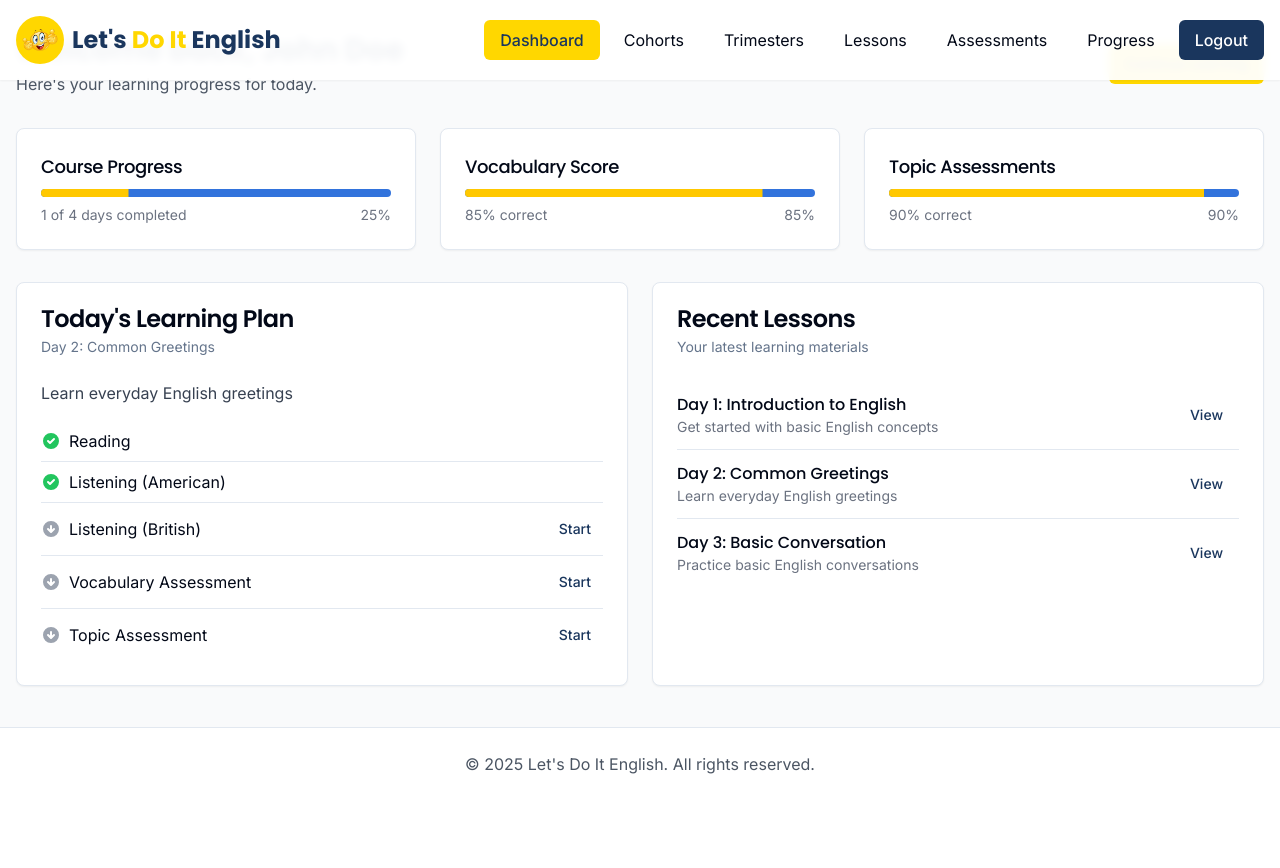
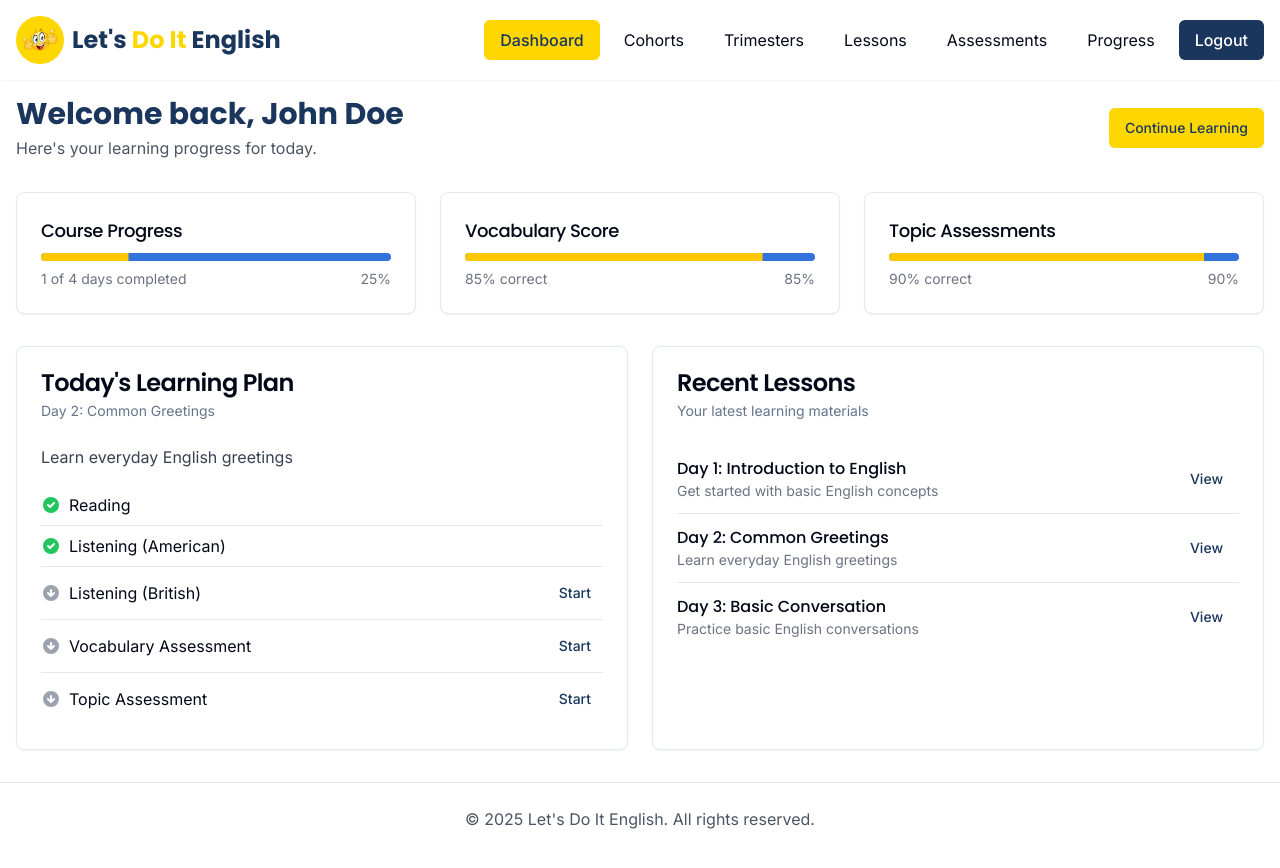
Before and after one commit to Bonheur45/learn-speak-english-now-79, a React (Vite) app: page /student/dashboard in a window 1280 px wide. Shown: the top 868 px of the page. Before the commit the page ends 800 px from the top, so only its background shows below. Built offline with nearby package versions, Linux system fonts and the light colour scheme.

Commit message:
Fix: Navigation bar not fixed
The navigation bar was not fixed at the top of the page as intended. This commit addresses the issue.

```diff
--- /dev/null
+++ b/src/components/Layout.tsx
@@ -0,0 +1,23 @@
+
+import React from 'react';
+import Navbar from './Navbar';
+import { UserRole } from '@/lib/types';
+
+interface LayoutProps {
+  children: React.ReactNode;
+  isLoggedIn: boolean;
+  userRole?: UserRole;
+}
+
+const Layout = ({ children, isLoggedIn, userRole }: LayoutProps) => {
+  return (
+    <div className="min-h-screen flex flex-col">
+      <Navbar isLoggedIn={isLoggedIn} userRole={userRole} />
+      <main className="flex-1 pt-24 pb-8">
+        {children}
+      </main>
+    </div>
+  );
+};
+
+export default Layout;
--- a/src/components/Navbar.tsx
+++ b/src/components/Navbar.tsx
@@ -22,7 +22,7 @@ const Navbar = ({ userRole, isLoggedIn }: NavbarProps) => {
   };
 
   return (
-    <header className="fixed top-0 left-0 w-full bg-white/95 backdrop-blur-sm shadow-sm z-50">
+    <header className="fixed top-0 left-0 w-full bg-white shadow-sm z-50">
       <div className="container mx-auto px-4 py-4">
         <div className="flex items-center justify-between">
           <Logo size="medium" />
--- a/src/pages/student/Cohorts.tsx
+++ b/src/pages/student/Cohorts.tsx
@@ -1,6 +1,6 @@
 
 import React from 'react';
-import Navbar from '@/components/Navbar';
+import Layout from '@/components/Layout';
 import { Card, CardContent, CardDescription, CardFooter, CardHeader, CardTitle } from '@/components/ui/card';
 import { Badge } from '@/components/ui/badge';
 import { Button } from '@/components/ui/button';
@@ -27,9 +27,8 @@ const Cohorts = () => {
   };
 
   return (
-    <>
-      <Navbar isLoggedIn={true} userRole="student" />
-      <main className="container mx-auto px-4 py-8">
+    <Layout isLoggedIn={true} userRole="student">
+      <div className="container mx-auto px-4">
         <h1 className="text-3xl font-bold mb-6">Cohorts</h1>
 
         <div className="mb-8">
@@ -133,8 +132,8 @@ const Cohorts = () => {
             ))}
           </div>
         </div>
-      </main>
-    </>
+      </div>
+    </Layout>
   );
 };
 
--- a/src/pages/student/Dashboard.tsx
+++ b/src/pages/student/Dashboard.tsx
@@ -1,7 +1,7 @@
 
 import React from 'react';
 import { Link } from 'react-router-dom';
-import Navbar from '@/components/Navbar';
+import Layout from '@/components/Layout';
 import ProgressCard from '@/components/student/ProgressCard';
 import { Card, CardContent, CardDescription, CardHeader, CardTitle } from '@/components/ui/card';
 import { Button } from '@/components/ui/button';
@@ -27,10 +27,8 @@ const StudentDashboard = () => {
   ];
 
   return (
-    <div className="min-h-screen flex flex-col bg-gray-50">
-      <Navbar isLoggedIn={true} userRole="student" />
-
-      <main className="flex-grow container mx-auto px-4 py-8">
+    <Layout isLoggedIn={true} userRole="student">
+      <div className="container mx-auto px-4">
         <div className="flex flex-col md:flex-row justify-between items-start md:items-center mb-8">
           <div>
             <h1 className="text-3xl font-bold text-brand-blue">Welcome back, {studentName}</h1>
@@ -124,14 +122,14 @@ const StudentDashboard = () => {
             </CardContent>
           </Card>
         </div>
-      </main>
+      </div>
 
-      <footer className="bg-white border-t py-6">
+      <footer className="bg-white border-t py-6 mt-8">
         <div className="container mx-auto px-4 text-center text-gray-600">
           <p>© {new Date().getFullYear()} Let's Do It English. All rights reserved.</p>
         </div>
       </footer>
-    </div>
+    </Layout>
   );
 };
 
--- a/src/pages/student/Lessons.tsx
+++ b/src/pages/student/Lessons.tsx
@@ -1,6 +1,6 @@
 
 import React from 'react';
-import Navbar from '@/components/Navbar';
+import Layout from '@/components/Layout';
 import { Link } from 'react-router-dom';
 import { Card, CardContent, CardDescription, CardFooter, CardHeader, CardTitle } from '@/components/ui/card';
 import { Progress } from '@/components/ui/progress';
@@ -82,9 +82,8 @@ const Lessons = () => {
   ];
 
   return (
-    <>
-      <Navbar isLoggedIn={true} userRole="student" />
-      <main className="container mx-auto px-4 py-8">
+    <Layout isLoggedIn={true} userRole="student">
+      <div className="container mx-auto px-4">
         <h1 className="text-3xl font-bold mb-6">Available Lessons</h1>
         <div className="grid grid-cols-1 md:grid-cols-2 lg:grid-cols-3 gap-6">
           {days.map((day) => (
@@ -138,8 +137,8 @@ const Lessons = () => {
             </Link>
           ))}
         </div>
-      </main>
-    </>
+      </div>
+    </Layout>
   );
 };
 
--- a/src/pages/student/Trimesters.tsx
+++ b/src/pages/student/Trimesters.tsx
@@ -1,7 +1,7 @@
 
 import React, { useState, useEffect } from 'react';
 import { useLocation, Link } from 'react-router-dom';
-import Navbar from '@/components/Navbar';
+import Layout from '@/components/Layout';
 import { Card, CardContent, CardDescription, CardFooter, CardHeader, CardTitle } from '@/components/ui/card';
 import { Progress } from '@/components/ui/progress';
 import { Button } from '@/components/ui/button';
@@ -27,9 +27,8 @@ const Trimesters = () => {
 
   if (!selectedCohort) {
     return (
-      <>
-        <Navbar isLoggedIn={true} userRole="student" />
-        <main className="container mx-auto px-4 py-8">
+      <Layout isLoggedIn={true} userRole="student">
+        <div className="container mx-auto px-4">
           <div className="text-center py-10">
             <h2 className="text-2xl font-bold">Cohort not found</h2>
             <p className="mt-2">The requested cohort does not exist.</p>
@@ -37,8 +36,8 @@ const Trimesters = () => {
               <Link to="/student/cohorts">View All Cohorts</Link>
             </Button>
           </div>
-        </main>
-      </>
+        </div>
+      </Layout>
     );
   }
 
@@ -54,9 +53,8 @@ const Trimesters = () => {
   };
 
   return (
-    <>
-      <Navbar isLoggedIn={true} userRole="student" />
-      <main className="container mx-auto px-4 py-8">
+    <Layout isLoggedIn={true} userRole="student">
+      <div className="container mx-auto px-4">
         <div className="mb-6">
           <div className="flex flex-col md:flex-row md:items-center md:justify-between">
             <div>
@@ -186,8 +184,8 @@ const Trimesters = () => {
             );
           })}
         </div>
-      </main>
-    </>
+      </div>
+    </Layout>
   );
 };
 
```
